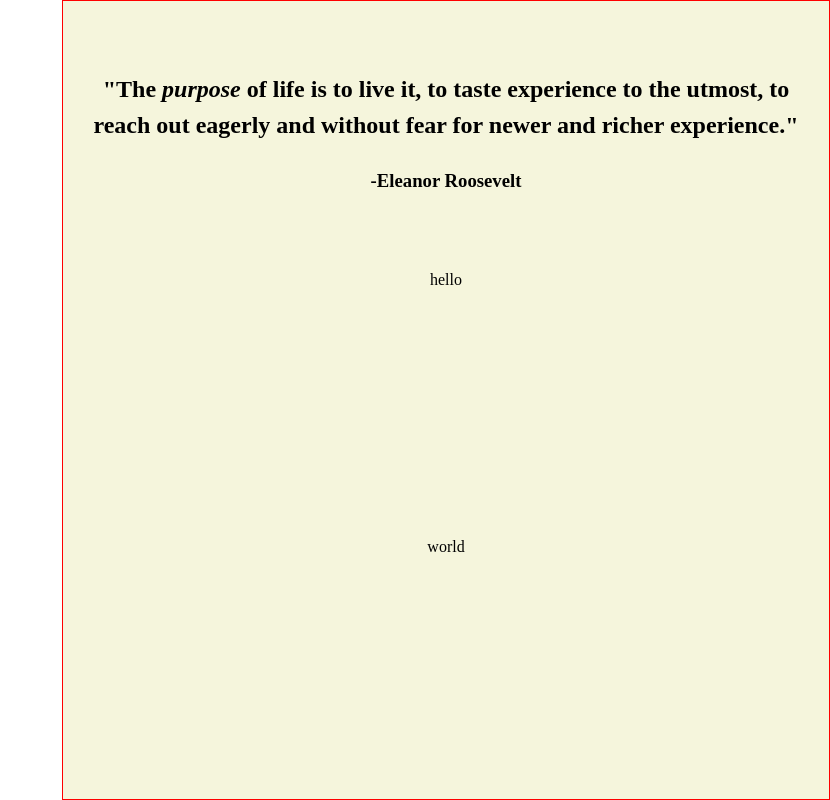
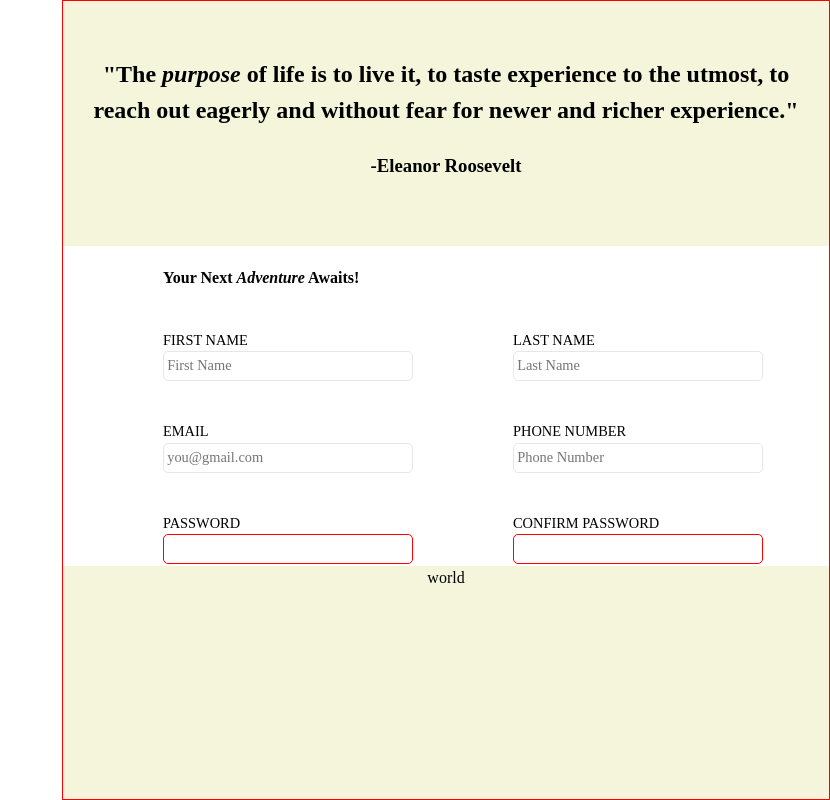
Before and after one commit to thachvu1127/Sign-Up-Form, a plain HTML site: page index.html in a window 1280 px wide. Shown: the whole page, without its empty margins (450-1280 px from the left). Drawn offline with Linux system fonts and the light colour scheme.

Commit message:
add label and input elements to the form

```diff
--- a/index.html
+++ b/index.html
@@ -17,12 +17,47 @@
                 <br>
                 <h3 id="author">-Eleanor Roosevelt</h3>
             </div>
-            <div class="form">hello</div>
+            <div class="form">
+                <h4 >Your Next <em>Adventure</em> Awaits!</h4>
+                <form action="#" method="post" class="form-main">
+                    <div class="form-divs">
+                        <div>
+                            <label for="fName">FIRST NAME</label>
+                            <input type="text" id="fName" name="fName" placeholder="First Name">
+                        </div>
+                        <div>
+                            <label for="email">EMAIL</label>
+                            <input type="email" id="email" name="email" placeholder="you@gmail.com">
+                        </div>
+                        <div>
+                            <label for="password">PASSWORD</label>
+                            <input type="password" id="password" name="password" required>
+                            <p id="error"></p>
+                        </div>
+                    </div>
+                    <div class="form-divs">
+                        <div>
+                            <label for="lName">LAST NAME</label>
+                            <input type="text" id="lName" placeholder="Last Name">
+                        </div>
+                        <div>
+                            <label for="phone">PHONE NUMBER</label>
+                            <input type="tel" id="phone" placeholder="Phone Number">
+                        </div>
+                        <div>
+                            <label for="password">CONFIRM PASSWORD</label>
+                            <input type="password" id="password" name="password" required>
+                        </div>
+                    </div>
+                </form>
+            </div>
+
             <div class="create">world</div>
         </div>
 
 
     </main>
 
+    <script src="script.js"></script>
 </body>
 </html>
--- /dev/null
+++ b/script.js
@@ -0,0 +1,5 @@
+const paragraph = document.getElementById("error");
+const password = document.getElementById("password").value;
+while (password[0] === null) {
+    paragraph.textContent = "*Password Required*"
+}
--- a/style.css
+++ b/style.css
@@ -11,6 +11,7 @@
     line-height: 1.5;
     /* 4. Improve text rendering */
     -webkit-font-smoothing: antialiased;
+
   }
   /* 5. Improve media defaults */
   img, picture, video, canvas, svg {
@@ -78,19 +79,55 @@ main {
 
 .advertise {
     padding: 20px;
-    height: 33vh;
+    height: 30vh;
     display: flex;
     flex-direction: column;
     justify-content: center;
     text-align: center;
+    margin-bottom: 10px;
 }
 
 
 
 .form {
-    height: 33vh;
+    height: 40vh;
+    width: 100%;
+    background-color: white;
+    padding: 20px;
+}
+.form > h4 {
+    margin-left: 80px;
+}
+
+.form-main {
+    margin-top: 20px;
+    display: flex;
+}
+
+.form-divs div {
+    padding: 20px;
+    display: flex;
+    flex-direction: column;
+    margin-left: 60px;
+    font-size: .9rem;
+}
+
+input {
+    width: 250px;
+    padding: .2rem;
+    border: 1px solid #E5E7EB;
+    border-radius: 5px;
+}
+
+input:focus {
+    border: 1px solid lightblue;
+    outline: none;
+}
+
+input:invalid {
+    border: 1px solid red;
 }
 
 .create {
-    height: 33vh;
+    height: 30vh;
 }
```
